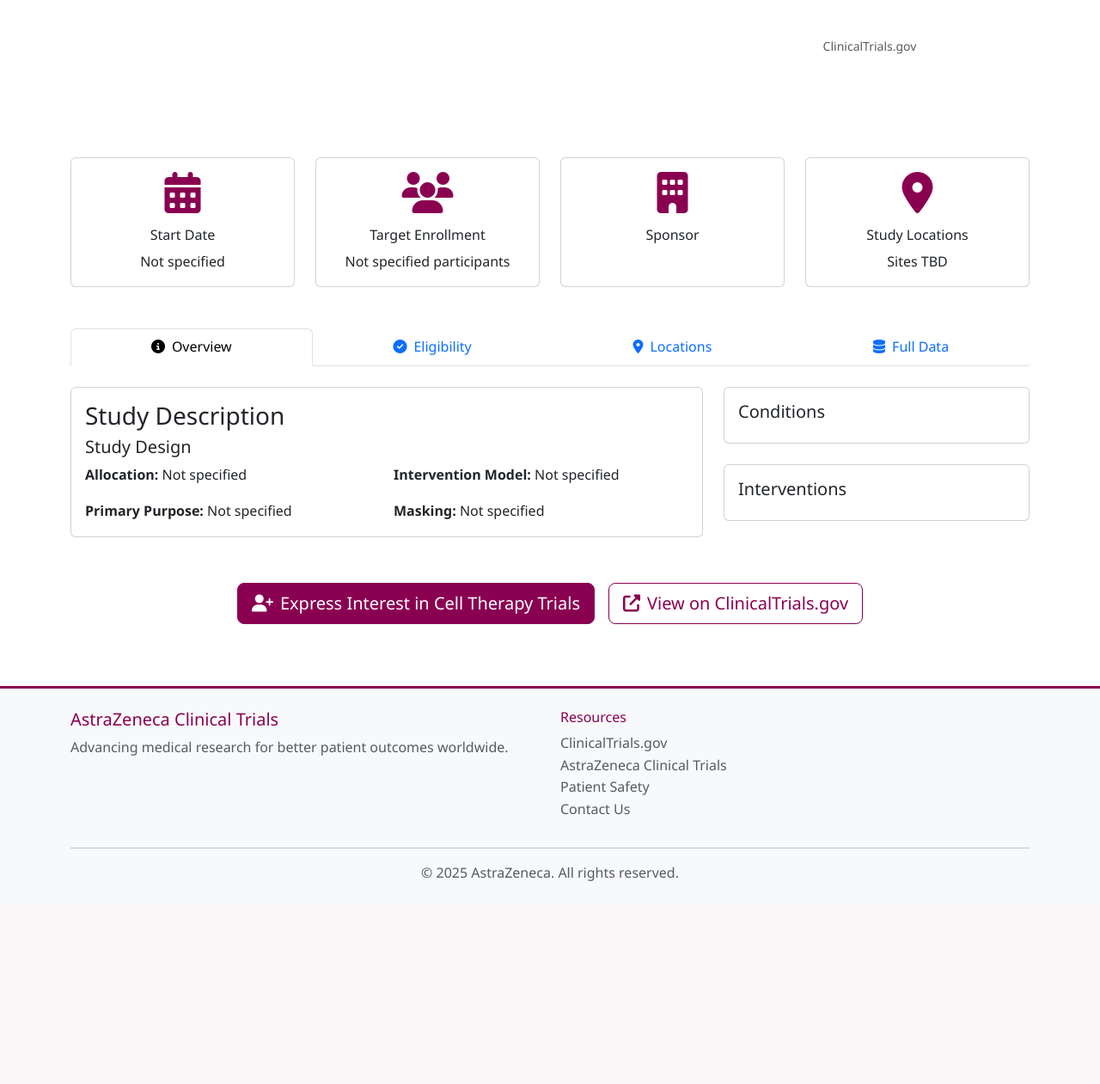
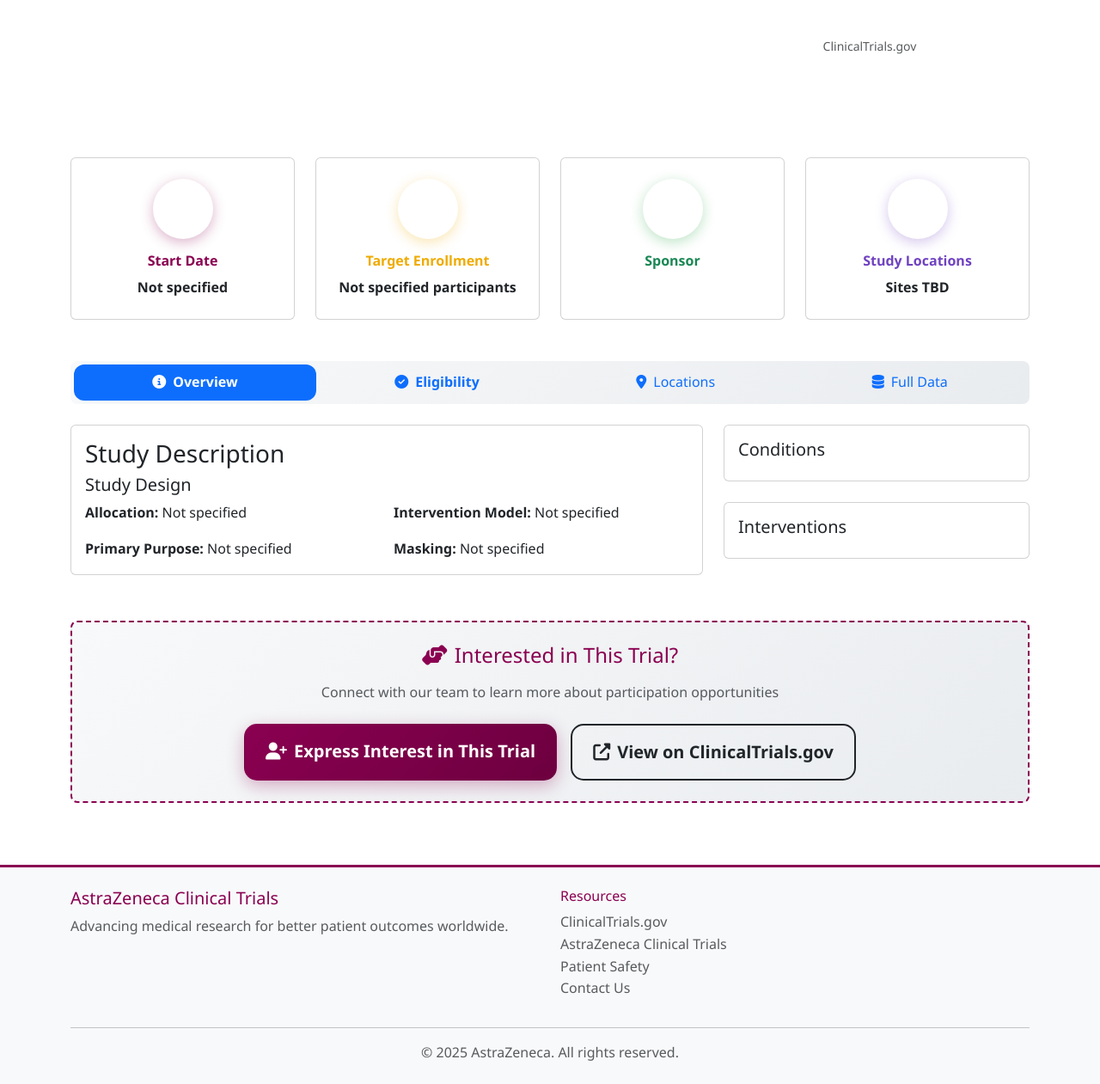
Before and after one commit to SujayAnishetti/ClinicalTrials, a Flask app: template templates/trial_details.html in a window 1280 px wide. Shown: the part 183-1444 px from the top of the page at 86% size. Before the commit the page ends 1208 px from the top, so only its background shows below. Run offline with Flask 3, Linux system fonts and the light colour scheme; the template is opened without the code that fills it, so the values that code supplies are empty; some libraries are stand-ins or nearby versions.

Commit message:
Improve trial details page with enhanced visual styling and color adjustments
Update templates/trial_details.html to refine CSS for better UI aesthetics, including color palette adjustments, border-radius enhancements, and updated box-shadow properties for improved visual appeal and user experience.

Replit-Commit-Author: Agent
Replit-Commit-Session-Id: 47df4ab5-2ff4-4d5b-a2db-74bc2b6008c9
Replit-Commit-Checkpoint-Type: full_checkpoint
Replit-Commit-Screenshot-Url: https://storage.googleapis.com/screenshot-production-us-central1/ff510646-40ec-4fdc-8068-5930fcf69625/47df4ab5-2ff4-4d5b-a2db-74bc2b6008c9/vphxqN9

```diff
--- a/templates/trial_details.html
+++ b/templates/trial_details.html
@@ -108,10 +127,27 @@
     }
 
     .contact-card {
-        border-left: 4px solid var(--az-primary);
-        background: #f8f9fa;
-        padding: 1rem;
-        border-radius: 0 8px 8px 0;
+        border-left: 4px solid #8A0051;
+        background: linear-gradient(135deg, #f8f9fa 0%, #e9ecef 100%);
+        padding: 1.5rem;
+        border-radius: 0 12px 12px 0;
+        box-shadow: 0 4px 15px rgba(0,0,0,0.05);
+    }
+
+    .nav-pills .nav-link.active {
+        background: linear-gradient(135deg, #8A0051, #6d003f) !important;
+        color: white !important;
+        box-shadow: 0 4px 15px rgba(138, 0, 81, 0.3);
+    }
+
+    .nav-pills .nav-link:not(.active) {
+        color: #8A0051;
+        background: transparent;
+    }
+
+    .nav-pills .nav-link:not(.active):hover {
+        background: rgba(138, 0, 81, 0.1);
+        color: #8A0051;
     }
 </style>
 {% endblock %}
@@ -162,38 +198,46 @@
         <!-- Key Information Cards -->
         <div class="row g-4 mb-5">
             <div class="col-md-6 col-lg-3">
-                <div class="info-card card h-100">
-                    <div class="card-body text-center">
-                        <i class="fas fa-calendar-alt fa-3x text-astra-purple mb-3"></i>
-                        <h6 class="card-title">Start Date</h6>
-                        <p class="card-text">{{ trial.dates.start_date or 'Not specified' }}</p>
+                <div class="info-card card h-100 text-center">
+                    <div class="card-body p-4">
+                        <div class="rounded-circle bg-gradient d-inline-flex align-items-center justify-content-center mb-3" style="width: 70px; height: 70px; background: linear-gradient(135deg, #8A0051, #6d003f); box-shadow: 0 4px 15px rgba(138, 0, 81, 0.3);">
+                            <i class="fas fa-calendar-alt fa-2x text-white"></i>
+                        </div>
+                        <h6 class="card-title fw-bold text-astra-purple mb-2">Start Date</h6>
+                        <p class="card-text fw-semibold text-dark">{{ trial.dates.start_date or 'Not specified' }}</p>
                     </div>
                 </div>
             </div>
             <div class="col-md-6 col-lg-3">
-                <div class="info-card card h-100">
-                    <div class="card-body text-center">
-                        <i class="fas fa-users fa-3x text-astra-purple mb-3"></i>
-                        <h6 class="card-title">Target Enrollment</h6>
-                        <p class="card-text">{{ trial.study_design.enrollment or 'Not specified' }} participants</p>
+                <div class="info-card card h-100 text-center">
+                    <div class="card-body p-4">
+                        <div class="rounded-circle bg-gradient d-inline-flex align-items-center justify-content-center mb-3" style="width: 70px; height: 70px; background: linear-gradient(135deg, #EFAB00, #d4941a); box-shadow: 0 4px 15px rgba(239, 171, 0, 0.3);">
+                            <i class="fas fa-users fa-2x text-white"></i>
+                        </div>
+                        <h6 class="card-title fw-bold mb-2" style="color: #EFAB00;">Target Enrollment</h6>
+                        <p class="card-text fw-semibold text-dark">{{ trial.study_design.enrollment or 'Not specified' }} participants</p>
                     </div>
                 </div>
             </div>
             <div class="col-md-6 col-lg-3">
-                <div class="info-card card h-100">
-                    <div class="card-body text-center">
-                        <i class="fas fa-building fa-3x text-astra-purple mb-3"></i>
-                        <h6 class="card-title">Sponsor</h6>
-                        <p class="card-text">{{ trial.sponsor_info.lead_sponsor }}</p>
+                <div class="info-card card h-100 text-center">
+                    <div class="card-body p-4">
+                        <div class="rounded-circle bg-gradient d-inline-flex align-items-center justify-content-center mb-3" style="width: 70px; height: 70px; background: linear-gradient(135deg, #28a745, #20c997); box-shadow: 0 4px 15px rgba(40, 167, 69, 0.3);">
+                            <i class="fas fa-building fa-2x text-white"></i>
+                        </div>
+                        <h6 class="card-title fw-bold text-success mb-2">Sponsor</h6>
+                        <p class="card-text fw-semibold text-dark">{{ trial.sponsor_info.lead_sponsor }}</p>
                     </div>
                 </div>
             </div>
             <div class="col-md-6 col-lg-3">
-                <div class="info-card card h-100">
-                    <div class="card-body text-center">
-                        <i class="fas fa-map-marker-alt fa-3x text-astra-purple mb-3"></i>
-                        <h6 class="card-title">Study Locations</h6>
-                        <p class="card-text">
+                <div class="info-card card h-100 text-center">
+                    <div class="card-body p-4">
+                        <div class="rounded-circle bg-gradient d-inline-flex align-items-center justify-content-center mb-3" style="width: 70px; height: 70px; background: linear-gradient(135deg, #6f42c1, #563d7c); box-shadow: 0 4px 15px rgba(111, 66, 193, 0.3);">
+                            <i class="fas fa-map-marker-alt fa-2x text-white"></i>
+                        </div>
+                        <h6 class="card-title fw-bold mb-2" style="color: #6f42c1;">Study Locations</h6>
+                        <p class="card-text fw-semibold text-dark">
                             {% if trial.locations and trial.locations|length > 0 %}
                                 {{ trial.locations|length }} site{% if trial.locations|length != 1 %}s{% endif %}
                             {% else %}
@@ -209,14 +253,14 @@
         <div class="row">
             <div class="col-12">
                 <!-- Tab Navigation -->
-                <ul class="nav nav-tabs nav-fill mb-4" id="trialTabs" role="tablist">
+                <ul class="nav nav-pills nav-fill mb-4 p-1 rounded-3" id="trialTabs" role="tablist" style="background: linear-gradient(135deg, #f8f9fa 0%, #e9ecef 100%);">
                     <li class="nav-item" role="presentation">
-                        <button class="nav-link active" id="overview-tab" data-bs-toggle="tab" data-bs-target="#overview" type="button" role="tab">
+                        <button class="nav-link active fw-bold" id="overview-tab" data-bs-toggle="tab" data-bs-target="#overview" type="button" role="tab" style="border-radius: 12px;">
                             <i class="fas fa-info-circle me-2"></i>Overview
                         </button>
                     </li>
                     <li class="nav-item" role="presentation">
-                        <button class="nav-link" id="eligibility-tab" data-bs-toggle="tab" data-bs-target="#eligibility" type="button" role="tab">
+                        <button class="nav-link fw-bold" id="eligibility-tab" data-bs-toggle="tab" data-bs-target="#eligibility" type="button" role="tab" style="border-radius: 12px;">
                             <i class="fas fa-check-circle me-2"></i>Eligibility
                         </button>
                     </li>
@@ -314,24 +358,30 @@
                                 <h3 class="section-header">Eligibility Criteria</h3>
                                 <div class="row g-4 mb-4">
                                     <div class="col-md-4">
-                                        <div class="text-center p-3 bg-light rounded">
-                                            <i class="fas fa-venus-mars fa-2x text-astra-purple mb-2"></i>
-                                            <h6>Gender</h6>
-                                            <p class="mb-0">{{ trial.eligibility.gender or 'All' }}</p>
+                                        <div class="text-center p-4 rounded-3 border-0" style="background: linear-gradient(135deg, #f8f9fa 0%, #e9ecef 100%); border-left: 4px solid #8A0051 !important;">
+                                            <div class="rounded-circle bg-white d-inline-flex align-items-center justify-content-center mb-3" style="width: 60px; height: 60px; box-shadow: 0 4px 15px rgba(138, 0, 81, 0.2);">
+                                                <i class="fas fa-venus-mars fa-2x text-astra-purple"></i>
+                                            </div>
+                                            <h6 class="fw-bold text-astra-purple">Gender</h6>
+                                            <p class="mb-0 fw-semibold">{{ trial.eligibility.gender or 'All' }}</p>
                                         </div>
                                     </div>
                                     <div class="col-md-4">
-                                        <div class="text-center p-3 bg-light rounded">
-                                            <i class="fas fa-birthday-cake fa-2x text-astra-purple mb-2"></i>
-                                            <h6>Age Range</h6>
-                                            <p class="mb-0">{{ trial.eligibility.minimum_age or 'No min' }} - {{ trial.eligibility.maximum_age or 'No max' }}</p>
+                                        <div class="text-center p-4 rounded-3 border-0" style="background: linear-gradient(135deg, #f8f9fa 0%, #e9ecef 100%); border-left: 4px solid #EFAB00 !important;">
+                                            <div class="rounded-circle bg-white d-inline-flex align-items-center justify-content-center mb-3" style="width: 60px; height: 60px; box-shadow: 0 4px 15px rgba(239, 171, 0, 0.2);">
+                                                <i class="fas fa-birthday-cake fa-2x" style="color: #EFAB00;"></i>
+                                            </div>
+                                            <h6 class="fw-bold" style="color: #EFAB00;">Age Range</h6>
+                                            <p class="mb-0 fw-semibold">{{ trial.eligibility.minimum_age or 'No min' }} - {{ trial.eligibility.maximum_age or 'No max' }}</p>
                                         </div>
                                     </div>
                                     <div class="col-md-4">
-                                        <div class="text-center p-3 bg-light rounded">
-                                            <i class="fas fa-heartbeat fa-2x text-astra-purple mb-2"></i>
-                                            <h6>Healthy Volunteers</h6>
-                                            <p class="mb-0">{{ 'Yes' if trial.eligibility.healthy_volunteers else 'No' }}</p>
+                                        <div class="text-center p-4 rounded-3 border-0" style="background: linear-gradient(135deg, #f8f9fa 0%, #e9ecef 100%); border-left: 4px solid #28a745 !important;">
+                                            <div class="rounded-circle bg-white d-inline-flex align-items-center justify-content-center mb-3" style="width: 60px; height: 60px; box-shadow: 0 4px 15px rgba(40, 167, 69, 0.2);">
+                                                <i class="fas fa-heartbeat fa-2x text-success"></i>
+                                            </div>
+                                            <h6 class="fw-bold text-success">Healthy Volunteers</h6>
+                                            <p class="mb-0 fw-semibold">{{ 'Yes' if trial.eligibility.healthy_volunteers else 'No' }}</p>
                                         </div>
                                     </div>
                                 </div>
@@ -416,13 +466,19 @@
         <!-- Action Buttons -->
         <div class="row mt-5">
             <div class="col-12 text-center">
-                <div class="d-flex flex-column flex-sm-row gap-3 justify-content-center">
-                    <a href="{{ url_for('celltherapy_interest') }}" class="btn btn-astra-purple btn-lg">
-                        <i class="fas fa-user-plus me-2"></i>Express Interest in Cell Therapy Trials
-                    </a>
-                    <a href="https://clinicaltrials.gov/study/{{ trial.basic_info.nct_id }}" target="_blank" class="btn btn-outline-astra-purple btn-lg">
-                        <i class="fas fa-external-link-alt me-2"></i>View on ClinicalTrials.gov
-                    </a>
+                <div class="p-4 rounded-3" style="background: linear-gradient(135deg, #f8f9fa 0%, #e9ecef 100%); border: 2px dashed #8A0051;">
+                    <h4 class="text-astra-purple mb-3">
+                        <i class="fas fa-hands-helping me-2"></i>Interested in This Trial?
+                    </h4>
+                    <p class="text-muted mb-4">Connect with our team to learn more about participation opportunities</p>
+                    <div class="d-flex flex-column flex-sm-row gap-3 justify-content-center">
+                        <a href="{{ url_for('celltherapy_interest', nct_id=trial.basic_info.nct_id) }}" class="btn btn-lg px-4 py-3 fw-bold" style="background: linear-gradient(135deg, #8A0051, #6d003f); color: white; border-radius: 15px; box-shadow: 0 6px 20px rgba(138, 0, 81, 0.3);">
+                            <i class="fas fa-user-plus me-2"></i>Express Interest in This Trial
+                        </a>
+                        <a href="https://clinicaltrials.gov/study/{{ trial.basic_info.nct_id }}" target="_blank" class="btn btn-outline-dark btn-lg px-4 py-3 fw-bold" style="border-radius: 15px; border-width: 2px;">
+                            <i class="fas fa-external-link-alt me-2"></i>View on ClinicalTrials.gov
+                        </a>
+                    </div>
                 </div>
             </div>
         </div>
```
Also changed, not shown: other parts of templates/trial_details.html (+29 -10 lines).
